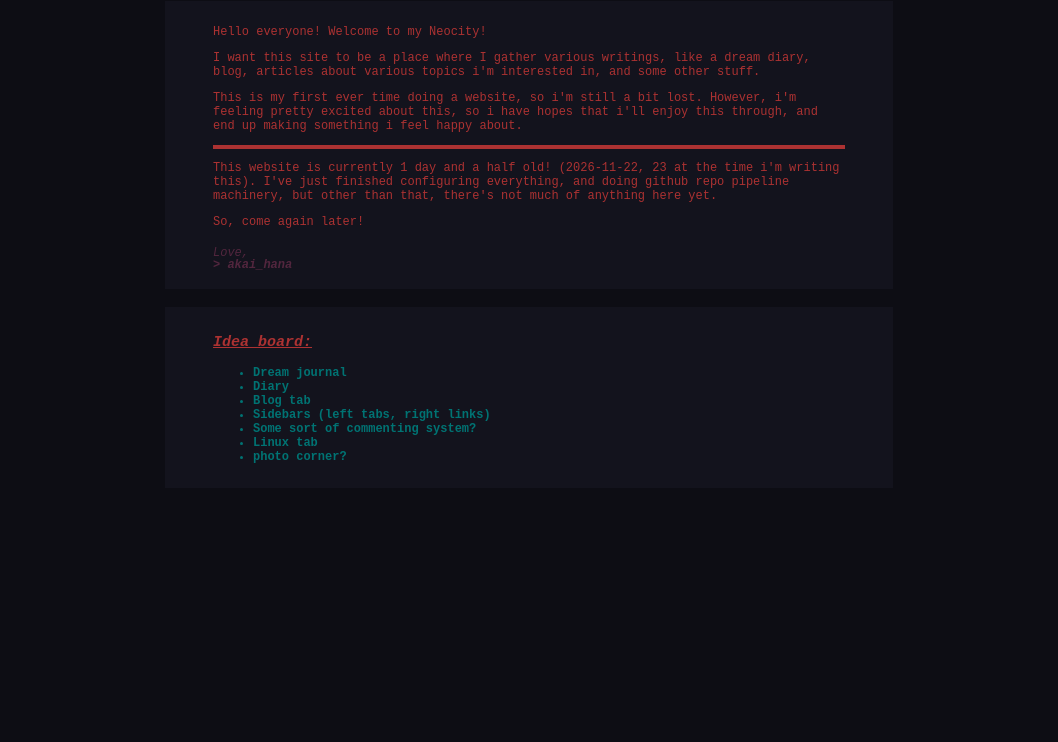
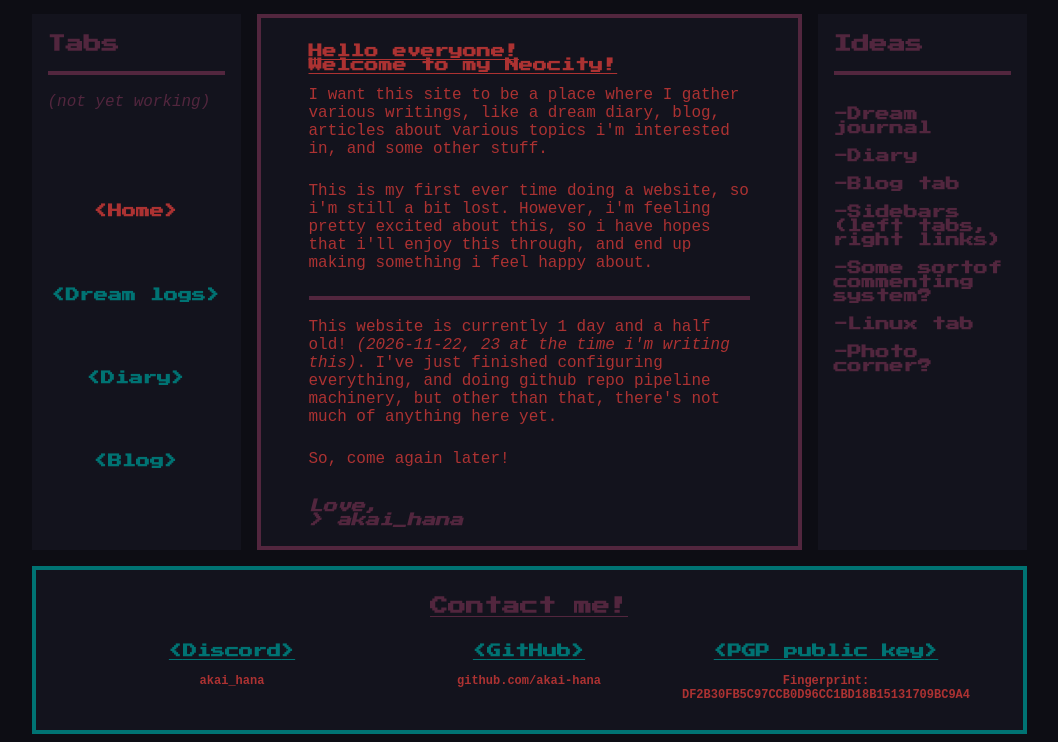
Before and after one commit to akai-hana/akai-hana.neocities.org, a plain HTML site: page public/index.html in a window 1280 px wide. Shown: the part 145-887 px from the top of the page, without its empty margins (111-1169 px from the left). Before the commit the page ends 800 px from the top, so only its background shows below. Drawn offline with Linux system fonts and the light colour scheme.

Commit message:
Sketch initial holy grail layout

```diff
--- a/public/index.html
+++ b/public/index.html
@@ -11,22 +11,44 @@
     <!-- FAVICON -->
     <link rel="icon" href="favicon.svg" type="image/svg+xml">
   </head>
+
   <body>
+    <div class="layout">
 
-    <!-- INTRO -->
+      <!-- HEADER -->
       <div class="header box">
-      <h3>Welcome! You can call me</h3>
-
-      <div align=center>
-        <h1>akai_hana</h1>
-      </div>
+        <h3 style="color: var(--sec)">Welcome! You can call me</h3>
+        <h1>&gt; akai_hana&nbsp;&nbsp;</h1>
       </div>
 
-    <br>
+      <div class="row">
 
-    <!-- BODY -->
-    <div class="box">
-      <p>Hello everyone! Welcome to my Neocity!</p>
+        <!-- SIDEBAR (left) -->
+        <nav class="box side-left">
+          <h2 style="color: var(--sec)">Tabs</h2>
+
+          <hr style="color: var(--pri)">
+
+          <p style="color: var(--sec)"><i>(not yet working)</i></p>
+
+          <div class="tabs" style="text-align: center">
+            <h3 style="color: var(--pri)">Home</h3>
+            <h3>Dream logs</h3>
+            <h3>Diary</h3>
+            <h3>Blog</h3>
+
+            <!--
+              TODO: once i do multiple tab pages;
+              - pri on current tab,
+              - alt on other tabs,
+              - sec on hovering any tab.
+            -->
+          </div>
+        </nav>
+
+        <!-- MAIN -->
+        <div class="box main">
+          <h3><u>Hello everyone!<br>Welcome to my Neocity!</u></h3>
 
           <p>I want this site to be a place where I gather various writings, like a dream diary, blog, articles about various topics i'm interested in, and some other stuff.</p>
 
@@ -34,32 +56,59 @@
 
           <hr>
 
-      <p>This website is currently 1 day and a half old! (2026-11-22, 23 at the time i'm writing this). I've just finished configuring everything, and doing github repo pipeline machinery, but other than that, there's not much of anything here yet.</p>
+          <p>This website is currently 1 day and a half old! <i>(2026-11-22, 23 at the time i'm writing this)</i>. I've just finished configuring everything, and doing github repo pipeline machinery, but other than that, there's not much of anything here yet.</p>
 
           <p>So, come again later!</p>
 
-      <div style="color: var(--sec); line-height: 0;">
+          <div style="color: var(--sec); line-height: 0">
             <br>
 
-        <p><em>Love,</em></p>
-        <p><b><em>> akai_hana</em></b></p>
+            <h3><em>Love,</em></h3>
+            <h3><em>> akai_hana</em></h3>
           </div>
         </div>
 
-    <br>
+        <!-- SIDEBAR (right) -->
+        <div class="box side-right">
+          <h2 style="color: var(--sec)">Ideas</h2>
 
-    <!-- BOTTOM -->
-    <div class="box">
-      <h3><u>Idea board:</u></h3>
-      <ul style="font-weight: bold;">
-        <li>Dream journal</li>
-        <li>Diary</li>
-        <li>Blog tab</li>
-        <li>Sidebars (left tabs, right links)</li>
-        <li>Some sort of commenting system?</li>
-        <li>Linux tab</li>
-        <li>photo corner?</li>
-      </ul>
+          <hr>
+
+          <div style="color: var(--sec); margin: 0 0 0.5em; }">
+            <h3>-Dream journal</h3>
+            <h3>-Diary</h3>
+            <h3>-Blog tab</h3>
+            <h3>-Sidebars (left tabs, right links)</h3>
+            <h3>-Some sortof commenting system?</h3>
+            <h3>-Linux tab</h3>
+            <h3>-Photo corner?</h3>
+          </div>
+        </div>
+      </div>
+
+      <!-- FOOTER -->
+      <div class="footer box">
+        <h2 style="text-align: center; color: var(--sec)"; text-align: left><u>Contact me!</u></h2>
+
+        <div style="display: grid; grid-template-columns: repeat(3, 1fr); text-align: center;">
+
+          <div>
+            <h3><a href="https://discord.com/users/457182030514356226">Discord</a></h3>
+            <h4>akai_hana</h4>
+          </div>
+
+          <div>
+            <h3><a href="https://github.com/akai-hana">GitHub</a></h3>
+            <h4>github.com/akai-hana</h4>
+          </div>
+
+          <div>
+            <h3><a href="https://pastebin.com/FSE6sJq4">PGP public key</a></h3>
+            <h4>Fingerprint: DF2B30FB5C97CCB0D96CC1BD18B15131709BC9A4</h4>
+          </div>
+
+        </div>
+      </div>
     </div>
   </body>
 </html>
--- a/public/style.css
+++ b/public/style.css
@@ -5,11 +5,14 @@
   --sec: #52263e;
   --alt: #007373;
 
+  --thicc: 4px;
+
   --bg: #0d0d14;
   --bg-box: #13131d;
 }
 
 * {
+  box-sizing: border-box;
 }
 
 body {
@@ -19,20 +22,19 @@ body {
 }
 
 p {
-  font-size: 100%;
+  font-size: 133%;
+  margin: 0 0 1.5em;
 }
 
-h1, h2 {
+h1, h2, h3 {
   font-family: 'Press Start 2P';
 
   font-smooth: never;
   -webkit-font-smoothing: none;
 }
 
-h3 {
-  font-size: 15px;
-  font-style: italic;
-  /* font-weight: bold; */
+h1 {
+  font-size: clamp(1.25rem, 6vw, 2rem);
 }
 
 ul {
@@ -41,20 +43,123 @@ ul {
 
 hr {
   border: 0;
-  border-top: 4px solid var(--pri);
+  border-top: var(--thicc) solid var(--sec);
+  margin: 1.5em 0;
 }
 
-.header {
-  border: 4px solid var(--pri);
+.layout {
+  max-width: 995px;
+  margin: 0 auto;
 }
 
 .box {
   background: var(--bg-box);
-  padding: 24px 48px;
-  padding-top: 12px;
-  padding-bottom: 12px;
+  padding: 12px 48px;
 
-  margin: auto;
-  max-width: 50%;
   font-size: 75%;
+  min-width: 0;
 }
+
+.header {
+  border: var(--thicc) solid var(--pri);
+}
+
+.main {
+  border: var(--thicc) solid var(--sec);
+}
+
+.footer {
+  border: var(--thicc) solid var(--alt);
+}
+
+.header h1, .footer h3 {
+  text-align: center;
+}
+
+.row {
+  display: flex;
+  gap: 16px;
+  margin: 16px 0;
+}
+
+.side-left, .side-right {
+  display: flex;
+  flex-direction: column;
+}
+
+/* explicit, identical spacing so both sidebars line up */
+.side-left h2, .side-right h2 {
+  margin: 0.5em 0 1em;
+}
+
+.side-left hr, .side-right hr {
+  margin: 0 0 1.5em;
+}
+
+.side-left {
+  flex: 0 0 209px;
+  padding-left: 16px;
+  padding-right: 16px;
+}
+
+ul {
+  padding-left: 0;
+  list-style-position: inside;
+  list-style: none;
+  text-align: center;
+}
+
+.tabs {
+  flex: 1;
+  display: flex;
+  flex-direction: column;
+  justify-content: space-evenly;
+}
+
+.tabs h3 {
+  color: var(--alt);
+  margin: 0;
+}
+
+a::before, .tabs h3::before {
+  content: "<";
+}
+
+a::after, .tabs h3::after {
+  content: ">";
+}
+
+a {
+  color: var(--alt);
+}
+
+.side-right {
+  flex: 0 0 209px;
+  padding-left: 16px;
+  padding-right: 16px;
+}
+
+.side-right p {
+  margin: 0 0 0.5em;
+}
+
+.main { flex: 1; }
+
+@media (width <= 1020px) {
+  .layout {
+    max-width: 600px;
+  }
+
+  .row {
+    flex-direction: column;
+  }
+
+  .side-left, .side-right {
+    flex: none;
+  }
+
+  .box {
+    padding-left: 20px;
+    padding-right: 20px;
+  }
+}
```
Lines whose indentation alone changed are shown as unchanged.
